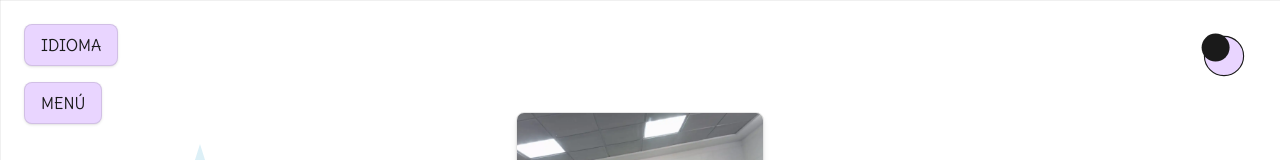
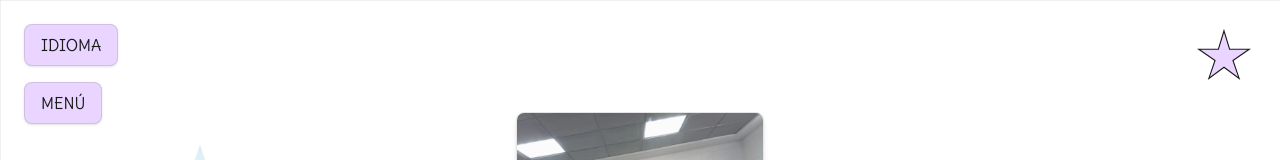
Before and after one commit to lunamideros2003/proyecto_portafolioo, a Next.js app: page / in a window 1280 px wide. Shown: the top 160 px of the page. Built offline with nearby package versions, Linux system fonts and the light colour scheme.

Commit message:
mejora fondo

```diff
--- a/src/app/globals.css
+++ b/src/app/globals.css
@@ -59,12 +59,15 @@ body {
 
 /* Fondo oscuro para modo dark */
 .dark .bg-grid {
-  background-color: #2a2a2a !important;
+  background-color: #4B4B4B !important;
   background-image:
-    linear-gradient(to right, rgba(255,255,255,0.15) 1px, transparent 1px),
-    linear-gradient(to bottom, rgba(255,255,255,0.15) 1px, transparent 1px) !important;
-  background-size: 60px 60px !important;
-  background-attachment: fixed;
+    linear-gradient(to right, rgba(255,255,255,0.2) 1px, transparent 1px),
+    linear-gradient(to bottom, rgba(255,255,255,0.2) 1px, transparent 1px),
+    linear-gradient(135deg, #4B4B4B 0%, #594F80 50%, #4B4B4B 100%) !important;
+  background-size: 60px 60px, 60px 60px, cover !important;
+  background-position: 0 0, 0 0, center center !important;
+  background-attachment: fixed, fixed, fixed;
+  background-repeat: repeat, repeat, no-repeat;
 }
 
 /* Intro overlay del avión */
--- a/src/components/Header.tsx
+++ b/src/components/Header.tsx
@@ -132,19 +132,11 @@ export default function Header() {
           title={theme === "dark" ? "Modo claro" : "Modo oscuro"}
         >
           <svg viewBox="0 0 100 100" className="h-14 w-14">
-            <circle
-              cx="50"
-              cy="50"
-              r="35"
+            <polygon
+              points="50,5 60,38 95,38 66,58 77,90 50,70 23,90 34,58 5,38 40,38"
               fill="#e9d5ff"
               stroke="#1a1a1a"
               strokeWidth="2"
-            />
-            <circle
-              cx="35"
-              cy="35"
-              r="25"
-              fill="#1a1a1a"
             />
           </svg>
         </button>
```
